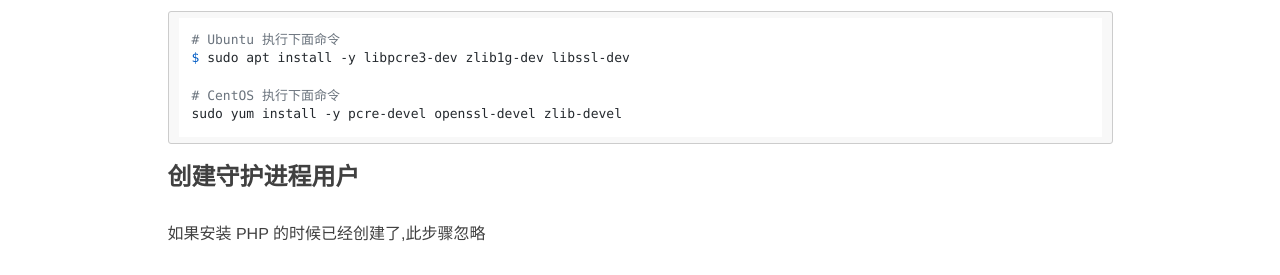
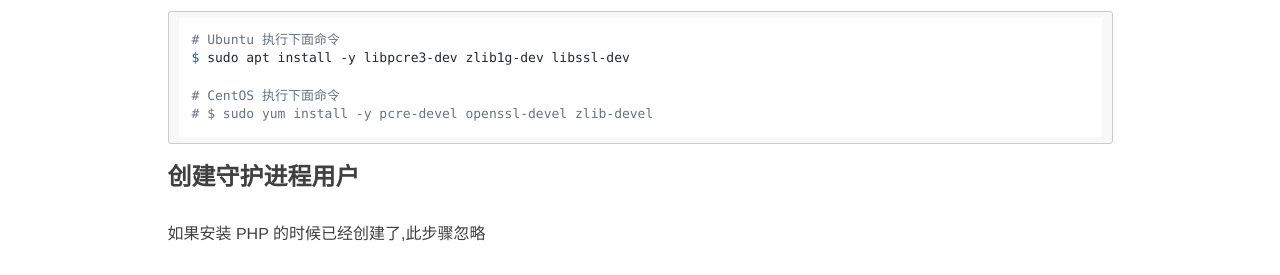
Before and after one commit to BroQiang/broqiang.github.io, a Jekyll site: the page built from _posts/2017-04-18-Nginx-Install-1.12-Linux.md, in a window 1280 px wide and 900 px high, scrolled down 716 px. Shown: the part 154-429 px from the top of the window. Built offline with Jekyll 4.4.1, drawn with Linux system fonts in a browser that asks for light colours; nearby versions of some CDN libraries; comment, search, counter and statistics services are not loaded.

````diff
--- a/_posts/2017-04-18-Nginx-Install-1.12-Linux.md
+++ b/_posts/2017-04-18-Nginx-Install-1.12-Linux.md
@@ -31,7 +31,7 @@
 $ sudo apt install -y libpcre3-dev zlib1g-dev libssl-dev
 
 # CentOS 执行下面命令
-sudo yum install -y pcre-devel openssl-devel zlib-devel
+# $ sudo yum install -y pcre-devel openssl-devel zlib-devel
 ```
 
 ### 创建守护进程用户
````
